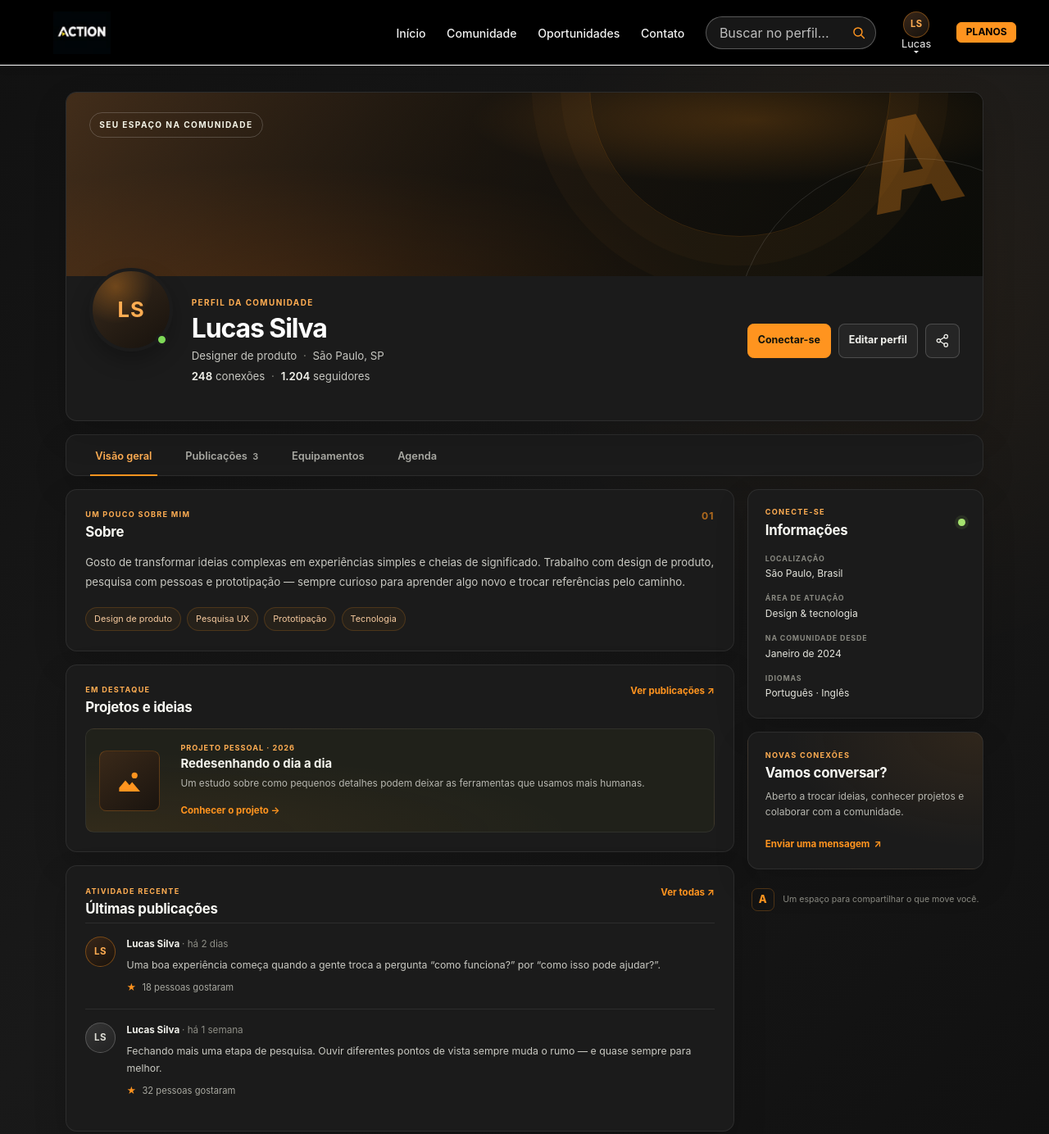
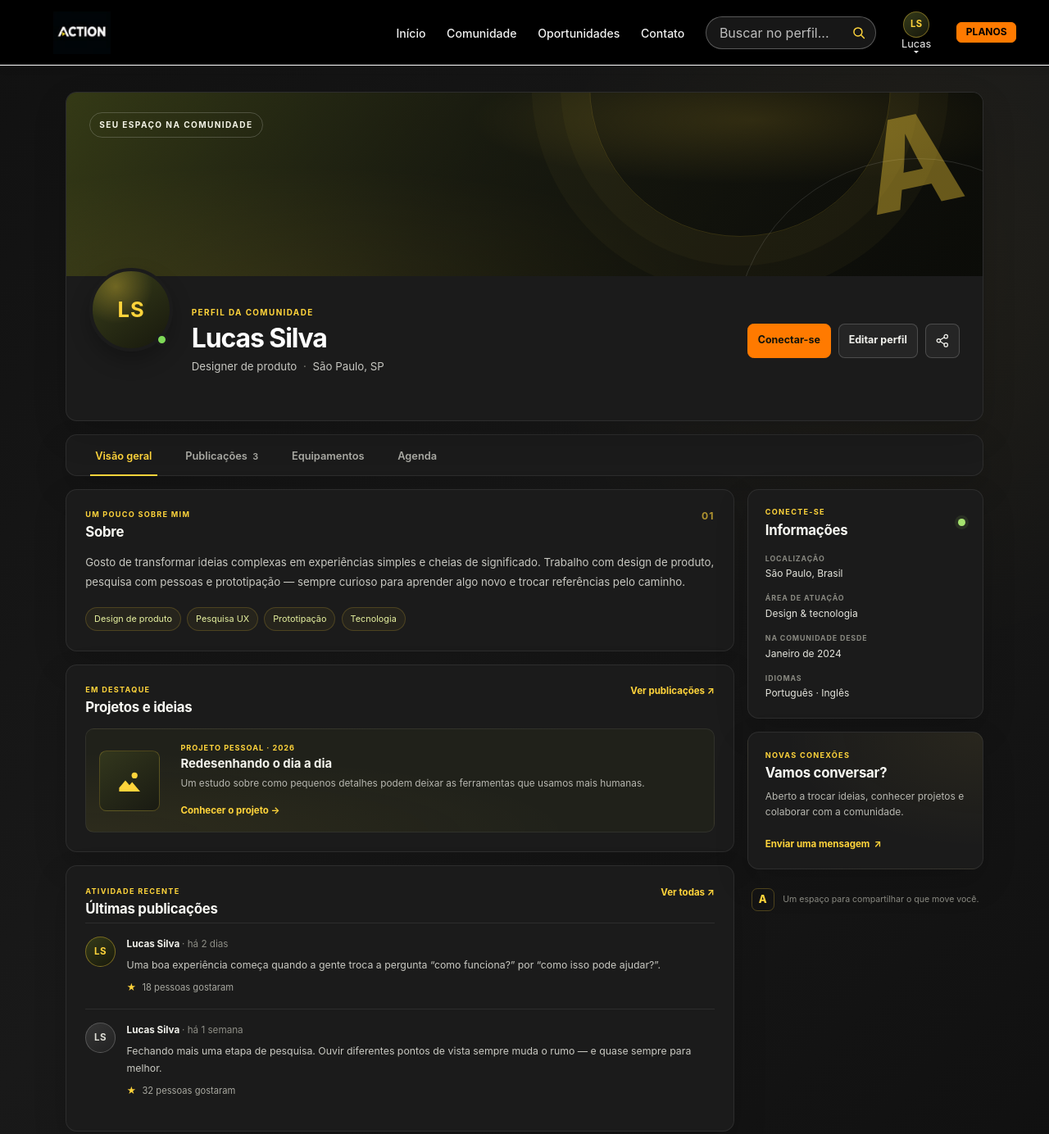
Before and after one commit to luizhenriquesccp/Projeto_A, a plain HTML site: page templates/user.html in a window 1280 px wide. Shown: the whole page at 82% size. Drawn offline with nearby package versions, Linux system fonts and the light colour scheme.

Commit message:
feat: adicionar variáveis de cor e atualizar estilos no CSS

```diff
--- a/assets/css/style.css
+++ b/assets/css/style.css
@@ -1,3 +1,11 @@
+:root {
+    --brand-lime: #FFD43B;
+    --brand-lime-rgb: 255, 212, 59;
+    --action-orange: #FF7A00;
+    --action-orange-rgb: 255, 122, 0;
+    --action-orange-hover: #fff41f;
+}
+
 body {
     margin: 0;
     font-family: "Inter", system-ui, -apple-system, BlinkMacSystemFont, "Segoe UI", Roboto, "Helvetica Neue", Arial, "Noto Sans", sans-serif, "Apple Color Emoji", "Segoe UI Emoji", "Segoe UI Symbol", "Noto Color Emoji";
@@ -60,8 +68,8 @@ body {
 
 .nav-options a:hover,
 .nav-options a:focus-visible {
-    color: #FF941F;
-    text-shadow: 0 0 8px rgb(255 148 31 / 81%);
+    color: var(--brand-lime);
+    text-shadow: 0 0 8px rgba(var(--brand-lime-rgb), 0.65);
 }
 
 .site-search {
@@ -78,7 +86,7 @@ body {
 }
 
 .site-search:focus-within {
-    border-color: #FF941F;
+    border-color: var(--brand-lime);
     animation: search-border-glow 1.8s ease-in-out infinite;
 }
 
@@ -109,7 +117,7 @@ body {
     place-items: center;
     border: 0;
     background: transparent;
-    color: #FF941F;
+    color: var(--brand-lime);
     cursor: pointer;
 }
 
@@ -145,7 +153,7 @@ body {
 .account-menu-toggle:hover,
 .account-menu-toggle:focus-visible,
 .account-menu-toggle[aria-expanded="true"] {
-    color: #FF941F;
+    color: var(--brand-lime);
 }
 
 .account-menu-toggle::after {
@@ -178,13 +186,13 @@ body {
 
 .account-menu .dropdown-item:hover,
 .account-menu .dropdown-item:focus {
-    background-color: rgb(255 148 31 / 12%);
-    color: #FF941F;
+    background-color: rgba(var(--brand-lime-rgb), 0.08);
+    color: var(--brand-lime);
 }
 
 .site-header .btn-warning {
     color: #030000;
-    background-color: #FF941F;
+    background-color: var(--action-orange);
     flex: 0 0 auto;
     min-width: 4.5rem;
     padding: 0.3rem 0.65rem;
@@ -195,16 +203,15 @@ body {
 
 .btn-warning {
     color: #030000;
-    background-color: #FF941F;
-    border: 1px solid #FF941F;
-    transition: background-color 160ms ease, border-color 160ms ease, color 160ms ease;
+    background: var(--action-orange);
+    border: 1px solid var(--action-orange);
+    transition: background 180ms ease, border-color 180ms ease, color 180ms ease;
 }
 
 .btn-warning:hover,
 .btn-warning:focus-visible {
-    background-color: #c46b0f;
-    border: 1px solid #fcfcfc63;
-
+    background: linear-gradient(110deg, var(--action-orange-hover), var(--action-orange));
+    border-color: var(--action-orange-hover);
 }
 
 body {
@@ -372,7 +379,7 @@ main {
     padding: 0.3rem 0.55rem;
     overflow: hidden;
     border-radius: 0.45rem;
-    background: #d47719;
+    background: var(--action-orange);
     color: #242424;
     font-size: 0.65rem;
     line-height: 1.3;
@@ -380,13 +387,14 @@ main {
     text-overflow: ellipsis;
     text-transform: uppercase;
     white-space: nowrap;
-    transition: background-color 160ms ease, color 160ms ease;
+    transition: background 160ms ease, color 160ms ease;
 }
 
 .service-card-button:hover,
 .service-card-button:focus-visible {
-    background: #FF941F;
+    background: linear-gradient(110deg, var(--action-orange-hover), var(--action-orange));
     color: #111;
+    transition: background 18s ease, color 18s ease;
 }
 
 @media (max-width: 768px) {
@@ -475,18 +483,18 @@ main {
 @keyframes search-border-glow {
     0%,
     100% {
-        box-shadow: 0 0 0 2px rgb(255 148 31 / 12%);
+        box-shadow: 0 0 0 2px rgba(var(--brand-lime-rgb), 0.12);
     }
 
     50% {
-        box-shadow: 0 0 0 5px rgb(255 148 31 / 28%);
+        box-shadow: 0 0 0 5px rgba(var(--brand-lime-rgb), 0.28);
     }
 }
 
 @media (prefers-reduced-motion: reduce) {
     .site-search:focus-within {
         animation: none;
-        box-shadow: 0 0 0 3px rgb(255 148 31 / 18%);
+        box-shadow: 0 0 0 3px rgba(var(--brand-lime-rgb), 0.18);
     }
 }
 
@@ -523,7 +531,7 @@ main {
 .profile-page {
     min-height: 100vh;
     background:
-        radial-gradient(ellipse at 86% 22%, rgb(255 148 31 / 5%), transparent 29rem),
+        radial-gradient(ellipse at 86% 22%, rgba(var(--brand-lime-rgb), 0.04), transparent 29rem),
         linear-gradient(135deg, #111 0%, #191919 48%, #101010 100%);
     color: #f4f4f1;
 }
@@ -553,10 +561,10 @@ main {
     display: grid;
     flex: 0 0 auto;
     place-items: center;
-    border: 1px solid rgb(255 148 31 / 38%);
+    border: 1px solid rgba(var(--brand-lime-rgb), 0.38);
     border-radius: 50%;
-    background: linear-gradient(145deg, #392719, #17120d);
-    color: #FFAD52;
+    background: linear-gradient(145deg, #353b19, #17180c);
+    color: var(--brand-lime);
     font-weight: 700;
     letter-spacing: 0.04em;
 }
@@ -596,9 +604,9 @@ main {
     padding: 1.5rem 1.75rem;
     background:
         linear-gradient(112deg, rgb(9 10 5 / 12%), rgb(9 10 5 / 72%)),
-        radial-gradient(ellipse at 75% 15%, rgb(255 148 31 / 44%), transparent 29%),
-        radial-gradient(ellipse at 23% 110%, rgb(190 96 24 / 29%), transparent 45%),
-        linear-gradient(125deg, #4a321d 0%, #241b14 44%, #111 100%);
+        radial-gradient(ellipse at 75% 15%, rgba(var(--brand-lime-rgb), 0.3), transparent 29%),
+        radial-gradient(ellipse at 23% 110%, rgba(var(--brand-lime-rgb), 0.12), transparent 45%),
+        linear-gradient(125deg, #3a4018 0%, #222416 44%, #111 100%);
 }
 
 .profile-cover::before,
@@ -606,7 +614,7 @@ main {
     position: absolute;
     width: 23rem;
     height: 23rem;
-    border: 1px solid rgb(255 148 31 / 15%);
+    border: 1px solid rgba(var(--brand-lime-rgb), 0.15);
     border-radius: 50%;
     content: "";
 }
@@ -615,8 +623,8 @@ main {
     top: -12rem;
     right: 10%;
     box-shadow:
-        0 0 0 2.2rem rgb(255 148 31 / 3%),
-        0 0 0 4.4rem rgb(255 148 31 / 3%);
+        0 0 0 2.2rem rgba(var(--brand-lime-rgb), 0.03),
+        0 0 0 4.4rem rgba(var(--brand-lime-rgb), 0.03);
 }
 
 .profile-cover::after {
@@ -644,7 +652,7 @@ main {
 }
 
 .profile-cover-mark {
-    color: rgb(255 148 31 / 78%);
+    color: var(--brand-lime);
     font-size: clamp(5rem, 13vw, 9.5rem);
     font-weight: 800;
     line-height: 0.8;
@@ -668,8 +676,8 @@ main {
     margin-top: -4.7rem;
     border: 4px solid #1b1b1b;
     background:
-        radial-gradient(circle at 30% 20%, rgb(255 148 31 / 30%), transparent 45%),
-        linear-gradient(145deg, #3a2b1d, #17120d);
+        radial-gradient(circle at 30% 20%, rgba(var(--brand-lime-rgb), 0.3), transparent 45%),
+        linear-gradient(145deg, #3a401b, #17180d);
     box-shadow: 0 0.7rem 1.5rem rgb(0 0 0 / 25%);
     font-size: 1.6rem;
 }
@@ -692,7 +700,7 @@ main {
 .profile-eyebrow,
 .panel-kicker {
     margin: 0 0 0.35rem;
-    color: #FFAD52;
+    color: var(--brand-lime);
     font-size: 0.62rem;
     font-weight: 700;
     letter-spacing: 0.14em;
@@ -742,15 +750,21 @@ main {
 }
 
 .profile-page .btn-profile-primary {
-    border: 1px solid #FF941F;
-    background: #FF941F;
+    border: 1px solid var(--action-orange);
+    background: var(--action-orange);
     color: #12130b;
+    transition: background 180ms ease, border-color 180ms ease, color 180ms ease;
+}
+
+.profile-page .btn-profile-primary[aria-pressed="true"] {
+    border-color: var(--action-orange);
+    background: var(--action-orange);
 }
 
 .profile-page .btn-profile-primary:hover,
-.profile-page .btn-profile-primary[aria-pressed="true"] {
-    border-color: #e8871c;
-    background: #e8871c;
+.profile-page .btn-profile-primary:focus-visible {
+    border-color: var(--action-orange-hover);
+    background: linear-gradient(110deg, var(--action-orange-hover), var(--action-orange));
     color: #111;
 }
 
@@ -763,8 +777,8 @@ main {
 
 .profile-page .btn-profile-secondary:hover,
 .profile-page .btn-profile-icon:hover {
-    border-color: rgb(255 148 31 / 65%);
-    color: #FF941F;
+    border-color: rgba(var(--brand-lime-rgb), 0.65);
+    color: var(--brand-lime);
 }
 
 .profile-page .btn-profile-icon {
@@ -786,7 +800,7 @@ main {
 .profile-feedback {
     min-height: 1rem;
     margin: -0.8rem 1.75rem 0.8rem;
-    color: #FF941F;
+    color: var(--action-orange-hover);
     font-size: 0.72rem;
 }
 
@@ -814,7 +828,7 @@ main {
 .profile-tabs .nav-link:hover,
 .profile-tabs .nav-link:focus-visible,
 .profile-tabs .nav-link.active {
-    color: #FFAD52;
+    color: var(--brand-lime);
 }
 
 .profile-tabs .nav-link.active {
@@ -828,7 +842,7 @@ main {
     bottom: 0;
     left: 0.7rem;
     height: 2px;
-    background: #FF941F;
+    background: var(--brand-lime);
     content: "";
 }
 
@@ -882,7 +896,7 @@ main {
 }
 
 .panel-heading-mark {
-    color: rgb(255 148 31 / 65%);
+    color: rgba(var(--brand-lime-rgb), 0.65);
     font-size: 0.76rem;
     font-weight: 700;
     letter-spacing: 0.1em;
@@ -905,16 +919,16 @@ main {
 
 .profile-tags span {
     padding: 0.35rem 0.62rem;
-    border: 1px solid rgb(255 148 31 / 18%);
+    border: 1px solid rgba(var(--brand-lime-rgb), 0.18);
     border-radius: 999px;
-    background: rgb(255 148 31 / 5%);
-    color: #f5c99e;
+    background: rgba(var(--brand-lime-rgb), 0.05);
+    color: #e7f2a0;
     font-size: 0.68rem;
 }
 
 .text-link,
 .availability-link {
-    color: #FF941F;
+    color: var(--brand-lime);
     font-size: 0.72rem;
     font-weight: 650;
     text-decoration: none;
@@ -922,7 +936,7 @@ main {
 
 .text-link:hover,
 .availability-link:hover {
-    color: #ffc078;
+    color: #efff78;
     text-decoration: underline;
     text-underline-offset: 0.2rem;
 }
@@ -936,7 +950,7 @@ main {
     border: 1px solid rgb(255 255 255 / 7%);
     border-radius: 0.65rem;
     background:
-        radial-gradient(ellipse at 0% 100%, rgb(255 148 31 / 8%), transparent 55%),
+        radial-gradient(ellipse at 0% 100%, rgba(var(--brand-lime-rgb), 0.06), transparent 55%),
         #20211a;
 }
 
@@ -945,10 +959,10 @@ main {
     width: 4.6rem;
     height: 4.6rem;
     place-items: center;
-    border: 1px solid rgb(255 148 31 / 22%);
+    border: 1px solid rgba(var(--brand-lime-rgb), 0.22);
     border-radius: 0.55rem;
-    background: linear-gradient(145deg, #3a2919, #1a140f);
-    color: #FF941F;
+    background: linear-gradient(145deg, #33371d, #191a12);
+    color: var(--brand-lime);
 }
 
 .project-symbol svg {
@@ -960,7 +974,7 @@ main {
 .equipment-card > p,
 .event-type {
     margin: 0 0 0.25rem;
-    color: #FFAD52;
+    color: var(--brand-lime);
     font-size: 0.57rem;
     font-weight: 700;
     letter-spacing: 0.11em;
@@ -1028,7 +1042,7 @@ main {
 .activity-item .activity-reaction {
     display: inline-block;
     margin-top: 0.55rem;
-    color: #FF941F;
+    color: var(--brand-lime);
     font-size: 0.7rem;
 }
 
@@ -1081,7 +1095,7 @@ main {
 
 .availability-panel {
     background:
-        radial-gradient(ellipse at 100% 0%, rgb(255 148 31 / 9%), transparent 60%),
+        radial-gradient(ellipse at 100% 0%, rgba(var(--brand-lime-rgb), 0.06), transparent 60%),
         #1b1b1b;
 }
 
@@ -1113,9 +1127,9 @@ main {
     width: 1.75rem;
     height: 1.75rem;
     place-items: center;
-    border: 1px solid rgb(255 148 31 / 25%);
+    border: 1px solid rgba(var(--brand-lime-rgb), 0.25);
     border-radius: 0.45rem;
-    color: #FF941F;
+    color: var(--brand-lime);
     font-size: 0.8rem;
     font-weight: 800;
 }
@@ -1189,8 +1203,8 @@ main {
     margin-bottom: 1rem;
     place-items: center;
     border-radius: 0.45rem;
-    background: rgb(255 148 31 / 10%);
-    color: #FF941F;
+    background: rgba(var(--brand-lime-rgb), 0.08);
+    color: var(--brand-lime);
     font-size: 0.65rem;
     font-weight: 700;
 }
@@ -1220,9 +1234,9 @@ main {
     height: 3.5rem;
     align-content: center;
     justify-items: center;
-    border: 1px solid rgb(255 148 31 / 22%);
+    border: 1px solid rgba(var(--action-orange-rgb), 0.22);
     border-radius: 0.55rem;
-    background: rgb(255 148 31 / 5%);
+    background: rgba(var(--action-orange-rgb), 0.05);
 }
 
 .event-date strong {
@@ -1232,7 +1246,7 @@ main {
 }
 
 .event-date span {
-    color: #FFAD52;
+    color: var(--action-orange-hover);
     font-size: 0.57rem;
     font-weight: 700;
 }
@@ -1299,8 +1313,8 @@ main {
 }
 
 .profile-modal .profile-form-control:focus {
-    border-color: #FF941F;
-    box-shadow: 0 0 0 0.2rem rgb(255 148 31 / 13%);
+    border-color: var(--brand-lime);
+    box-shadow: 0 0 0 0.2rem rgba(var(--brand-lime-rgb), 0.13);
 }
 
 .profile-modal textarea {
--- a/templates/user.html
+++ b/templates/user.html
@@ -86,10 +86,6 @@
             <h1 id="profileName">Lucas Silva</h1>
             <p class="profile-role" id="profileRole">
               Designer de produto <span aria-hidden="true">·</span> São Paulo, SP
-            </p>
-            <p class="profile-connections">
-              <strong>248</strong> conexões <span aria-hidden="true">·</span>
-              <strong id="followerCount">1.204</strong> seguidores
             </p>
           </div>
           <div class="profile-actions">
```
